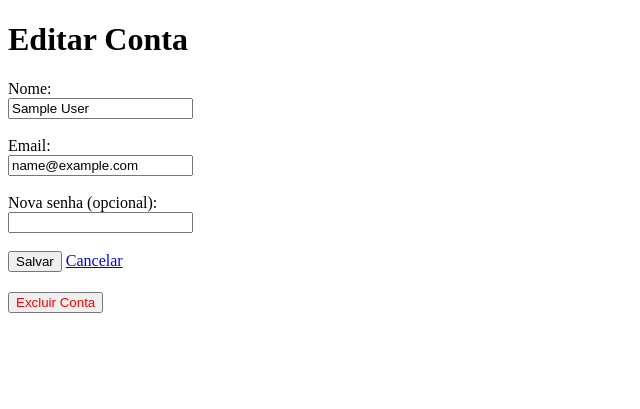
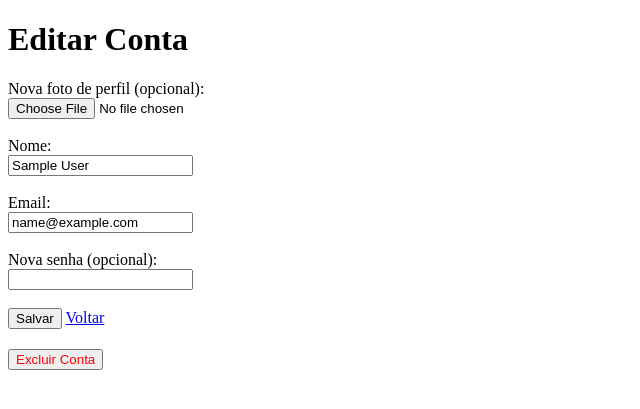
Before and after one commit to souzathaina/portal-de-noticias-php, a PHP site: page /editarUsuario.php in a window 1280 px wide. Shown: the top 409 px of the page, without its empty margins (0-640 px from the left). Run offline with PHP 8.4, Linux system fonts and the light colour scheme; the visitor is signed in with stand-in values (Sample User, id 1).

Commit message:
edição foto usuário/noticia, mostrando foto da noticia

```diff
--- a/alterarNoticia.php
+++ b/alterarNoticia.php
@@ -91,13 +91,15 @@ if ($_SERVER['REQUEST_METHOD'] === 'POST') {
 
         <?php if (!empty($noticia['imagem'])): ?>
             <p>Imagem atual:</p>
-            <img src="<?= htmlspecialchars($noticia['imagem']) ?>" alt="Imagem da notícia" style="max-width:200px;"><br><br>
+            <img src="imagens/<?= htmlspecialchars($noticia['imagem']) ?>" alt="Imagem da notícia" style="max-width:200px;">
         <?php endif; ?>
 
         <label for="imagem">Nova imagem (opcional):</label><br>
         <input type="file" name="imagem" id="imagem"><br><br>
 
         <button type="submit">Salvar Alterações</button>
+        <a href="telaLogado.php">Voltar</a>
+
     </form>
 </body>
 
--- a/editarUsuario.php
+++ b/editarUsuario.php
@@ -3,7 +3,7 @@ session_start();
 require_once 'includes/conexao.php';
 require_once 'includes/funcoes.php';
 
-//  Verifica se o usuário está logado
+// Verifica se o usuário está logado
 if (!usuarioLogado()) {
     header("Location: login.php");
     exit;
@@ -11,7 +11,7 @@ if (!usuarioLogado()) {
 
 $usuarioId = $_SESSION['id'];
 
-//  Busca os dados atuais do usuário
+// Busca os dados atuais do usuário
 $sql = "SELECT * FROM usuarios WHERE id = :id";
 $stmt = $pdo->prepare($sql);
 $stmt->execute(['id' => $usuarioId]);
@@ -22,17 +22,17 @@ if (!$usuario) {
     exit;
 }
 
-//  Se o formulário for enviado
+// Se o formulário for enviado
 if ($_SERVER['REQUEST_METHOD'] === 'POST') {
     $nome = trim($_POST['nome']);
     $email = trim($_POST['email']);
     $senha = trim($_POST['senha']);
+    $novaFoto = $_FILES['foto'] ?? null;
 
     // Validação simples
     if (empty($nome) || empty($email)) {
         $erro = "Nome e e-mail são obrigatórios.";
     } else {
-        // Atualiza nome e email
         $params = [
             'nome' => $nome,
             'email' => $email,
@@ -41,21 +41,46 @@ if ($_SERVER['REQUEST_METHOD'] === 'POST') {
 
         $query = "UPDATE usuarios SET nome = :nome, email = :email";
 
-        // Se a senha foi preenchida, atualiza também
+        // Atualiza senha se foi preenchida
         if (!empty($senha)) {
             $senhaHash = password_hash($senha, PASSWORD_DEFAULT);
             $query .= ", senha = :senha";
             $params['senha'] = $senhaHash;
         }
 
-        $query .= " WHERE id = :id";
+        // Upload da nova foto
+        if ($novaFoto && $novaFoto['error'] === 0) {
+            $pasta = 'imagens/';
+            if (!is_dir($pasta)) {
+                mkdir($pasta, 0755, true);
+            }
 
-        $stmt = $pdo->prepare($query);
-        $stmt->execute($params);
+            $nomeUnico = uniqid() . '-' . basename($novaFoto['name']);
+            $caminhoCompleto = $pasta . $nomeUnico;
 
-        $_SESSION['nome'] = $nome; // atualiza nome na sessão também
+            if (move_uploaded_file($novaFoto['tmp_name'], $caminhoCompleto)) {
+                // Remove a imagem antiga, se não for a padrão
+                if (!empty($usuario['foto']) && $usuario['foto'] !== 'imagens/perfil_padrao.png') {
+                    @unlink($usuario['foto']);
+                }
 
-        $mensagem = "Dados atualizados com sucesso!";
+                $query .= ", foto = :foto";
+                $params['foto'] = $caminhoCompleto;
+                $_SESSION['foto'] = $caminhoCompleto; // atualiza na sessão
+            } else {
+                $erro = "Erro ao salvar a nova imagem.";
+            }
+        }
+
+        if (!isset($erro)) {
+            $query .= " WHERE id = :id";
+            $stmt = $pdo->prepare($query);
+            $stmt->execute($params);
+
+            $_SESSION['nome'] = $nome; // atualiza na sessão
+
+            $mensagem = "Dados atualizados com sucesso!";
+        }
     }
 }
 ?>
@@ -77,7 +102,16 @@ if ($_SERVER['REQUEST_METHOD'] === 'POST') {
         <p style="color:green;"><?= $mensagem ?></p>
     <?php endif; ?>
 
-    <form method="post">
+    <?php if (!empty($usuario['foto'])): ?>
+        <p>Foto atual:</p>
+        <img src="<?= htmlspecialchars($usuario['foto']) ?>" alt="Foto de perfil"
+            style="width:100px; height:100px; object-fit:cover; border-radius:50%;">
+    <?php endif; ?>
+
+    <form method="post" enctype="multipart/form-data">
+        <label>Nova foto de perfil (opcional):</label><br>
+        <input type="file" name="foto" accept="image/*"><br><br>
+
         <label>Nome:</label><br>
         <input type="text" name="nome" value="<?= htmlspecialchars($usuario['nome']) ?>" required><br><br>
 
@@ -88,7 +122,7 @@ if ($_SERVER['REQUEST_METHOD'] === 'POST') {
         <input type="password" name="senha"><br><br>
 
         <button type="submit">Salvar</button>
-        <a href="dashboard.php">Cancelar</a>
+        <a href="telaLogado.php">Voltar</a>
     </form>
 
     <form action="confirmarExclusao.php" method="post"
--- a/index.php
+++ b/index.php
@@ -46,8 +46,9 @@ $noticias = $stmt->fetchAll(PDO::FETCH_ASSOC);
               <?= date('d/m/Y H:i', strtotime($noticia['data'])) ?></small></p>
 
           <?php if (!empty($noticia['imagem'])): ?>
-            <img src="<?= htmlspecialchars($noticia['imagem']) ?>"
-              alt="Imagem da notícia: <?= htmlspecialchars($noticia['titulo']) ?>" />
+            <img src="imagens/<?= htmlspecialchars($noticia['imagem']) ?>"
+              alt="Imagem da notícia: <?= htmlspecialchars($noticia['titulo']) ?>" style="max-width: 100%; height: auto;" />
+
           <?php endif; ?>
 
           <p>
--- a/telaLogado.php
+++ b/telaLogado.php
@@ -1,5 +1,5 @@
 <?php
-// telaLogado.php (ou index.php do portal logado)
+
 session_start();
 require_once 'includes/conexao.php';
 require_once 'includes/funcoes.php';
@@ -103,7 +103,7 @@ $noticias = $stmt->fetchAll(PDO::FETCH_ASSOC);
                             <?= date('d/m/Y H:i', strtotime($noticia['data'])) ?></small></p>
 
                     <?php if (!empty($noticia['imagem'])): ?>
-                        <img src="<?= htmlspecialchars($noticia['imagem']) ?>"
+                        <img src="imagens/<?= htmlspecialchars($noticia['imagem']) ?>"
                             alt="Imagem da notícia: <?= htmlspecialchars($noticia['titulo']) ?>"
                             style="max-width: 100%; height: auto;">
                     <?php endif; ?>
```
Also changed, not shown: noticia.php (+11 -2 lines), imagens/6850ba5265243.png (deleted), imagens/6851f87c624a9-6851f5ba6cecd-Captura de tela 2025-06-17 200844.png (deleted), imagens/6851f8af5e5a6-Captura de tela 2025-03-19 143702.png (deleted), imagens/6851f8f862d4a-oi.png (deleted), imagens/68520621a663f-Captura de tela 2025-05-28 223153.png (added), imagens/685209e4c6f32_Captura de tela 2025-05-08 220014.png (added), imagens/68520bc101deb_Captura de tela 2025-05-28 223153.png (added), imagens/perfil_padrao.png (added).
